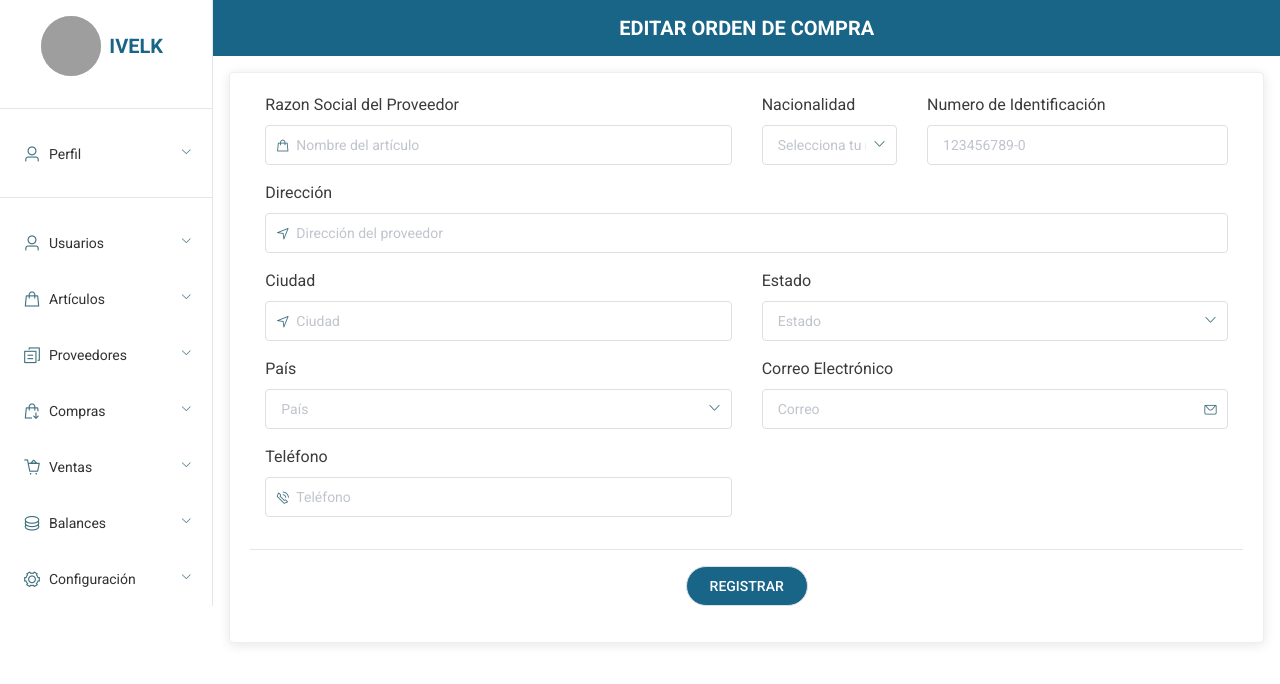
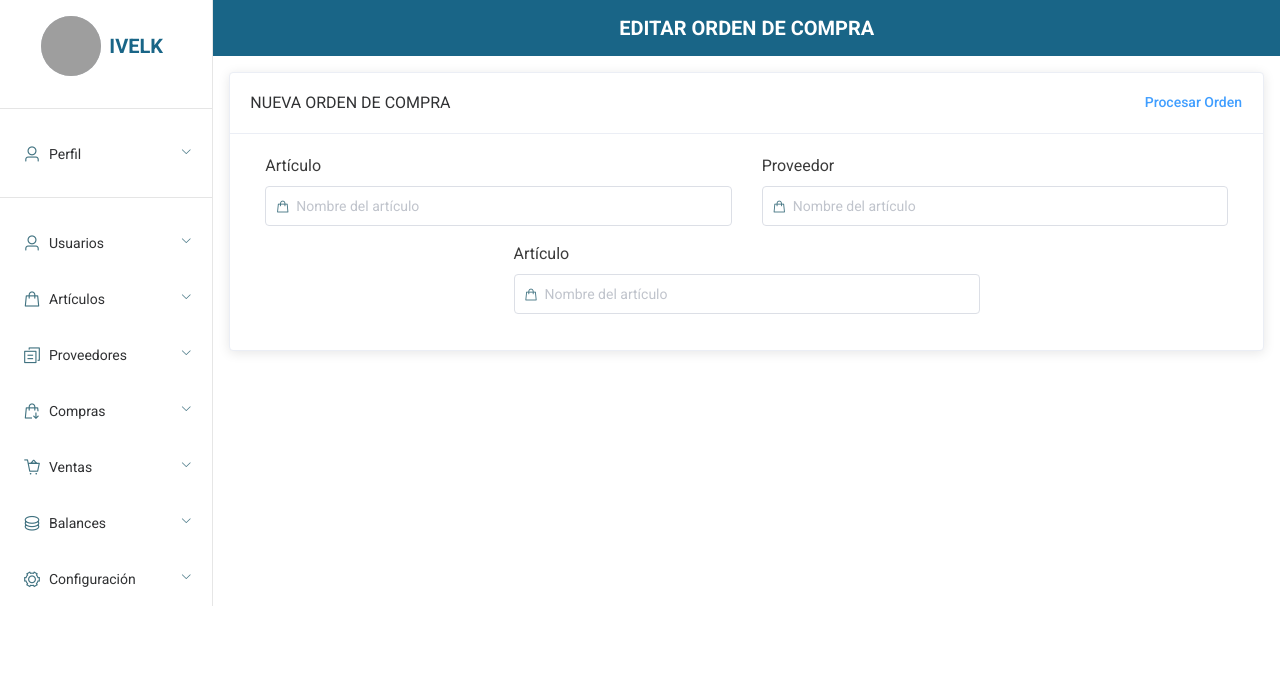
Before and after one commit to robertgon97/Ivelk-Frontend, a Vue app: page /tienda/compras/1 in a window 1280 px wide. Shown: the top 684 px of the page. Built offline with nearby package versions, Linux system fonts and the light colour scheme; grey boxes are pictures that could not be loaded.

Commit message:
Adding orden

```diff
--- a/src/views/Compras/add.vue
+++ b/src/views/Compras/add.vue
@@ -1,97 +1,28 @@
 <template>
   <div>
     <el-card>
-      <form>
-        <div class="row m-0 p-0 justify-content-between">
+      <div slot="header" class="clearfix">
+        <span>NUEVA ORDEN DE COMPRA</span>
+        <el-button style="float: right; padding: 3px 0" type="text">Procesar Orden</el-button>
+      </div>
+      <div class="contenido">
+        <div class="row m-0 p-0 justify-content-center">
           <div class="col-md-6 mb-3">
-            <label>Razon Social del Proveedor</label>
-            <el-input type="text" placeholder="Nombre del artículo" v-model="proveedores.proveedor_razon_social" prefix-icon="el-icon-goods" clearable></el-input>
+            <label>Artículo</label>
+            <el-input type="text" placeholder="Nombre del artículo"  prefix-icon="el-icon-goods" clearable></el-input>
           </div>
-          <div class="col-md-2 mb-3">
-            <label class="w-100">Nacionalidad</label>
-            <el-select placeholder="Selecciona tu nacionalidad" v-model="proveedores.tipo_documento_id">
-            </el-select>
-          </div>
-          <div class="col-md-4 mb-3">
-            <label class="w-100">Numero de Identificación</label>
-            <el-input placeholder="123456789-0" type="text" autocomplete="dni" clearable v-model="proveedores.proveedor_rif"></el-input>
+          <div class="col-md-6 mb-3">
+            <label>Proveedor</label>
+            <el-input type="text" placeholder="Nombre del artículo"  prefix-icon="el-icon-goods" clearable></el-input>
           </div>
         </div>
-        <div class="row m-0 p-0 justify-content-between">
-          <div class="col-md-12 mb-3">
-            <label class="w-100">Dirección</label>
-            <el-input placeholder="Dirección del proveedor" type="text" clearable v-model="proveedores.proveedor_direccion">
-              <i slot="prefix" class="el-input__icon el-icon-position"></i>
-            </el-input>
+        <div class="row m-0 p-0 justify-content-center">
+          <div class="col-md-6 mb-3">
+            <label>Artículo</label>
+            <el-input type="text" placeholder="Nombre del artículo"  prefix-icon="el-icon-goods" clearable></el-input>
           </div>
         </div>
-        <div class="row m-0 p-0 justify-content-between">
-          <div class="col-md-6 mb-3">
-            <label>Ciudad</label>
-            <el-input placeholder="Ciudad" type="text" autocomplete="city" clearable v-model="proveedores.proveedor_ciudad">
-              <i slot="prefix" class="el-input__icon el-icon-position"></i>
-            </el-input>
-          </div>
-          <div class="col-md-6 mb-3">
-            <label>Estado</label>
-            <el-select class="w-100" placeholder="Estado" size="large" v-model="proveedores.proveedor_estado">
-              <el-option label="Amazonas" value="Amazonas" />
-              <el-option label="Anzoátegui" value="Anzoátegui" />
-              <el-option label="Apure" value="Apure" />
-              <el-option label="Aragua" value="Aragua" />
-              <el-option label="Barinas" value="Barinas" />
-              <el-option label="Bolívar" value="Bolívar" />
-              <el-option label="Carabobo" value="Carabobo" />
-              <el-option label="Caracas" value="Caracas" />
-              <el-option label="Cojedes" value="Cojedes" />
-              <el-option label="Delta Amacuro" value="Delta Amacuro" />
-              <el-option label="Falcón" value="Falcón" />
-              <el-option label="Guárico" value="Guárico" />
-              <el-option label="Lara" value="Lara" />
-              <el-option label="Mérida" value="Mérida" />
-              <el-option label="Miranda" value="Miranda" />
-              <el-option label="Monagas" value="Monagas" />
-              <el-option label="Nueva Esparta" value="Nueva Esparta" />
-              <el-option label="Portuguesa" value="Portuguesa" />
-              <el-option label="Sucre" value="Sucre" />
-              <el-option label="Táchira" value="Táchira" />
-              <el-option label="Trujillo" value="Trujillo" />
-              <el-option label="Vargas" value="Vargas" />
-              <el-option label="Yaracuy" value="Yaracuy" />
-              <el-option label="Zulia" value="Zulia" />
-            </el-select>
-          </div>
-        </div>
-        <div class="row m-0 p-0 justify-content-between">
-          <div class="col-md-6 mb-3">
-            <label>País</label>
-            <el-select class="w-100" placeholder="País" size="large" v-model="proveedores.proveedor_pais">
-              <el-option label="Venezuela" value="VENEZUELA" />
-            </el-select>
-          </div>
-          <div class="col-md-6 mb-3">
-            <label>Correo Electrónico</label>
-            <el-input placeholder="Correo" type="email" autocomplete="email" clearable v-model="proveedores.proveedor_correo">
-              <i slot="suffix" class="el-input__icon el-icon-message"></i>
-            </el-input>
-          </div>
-        </div>
-        <div class="row m-0 p-0 justify-content-between">
-          <div class="col-md-6 mb-3">
-            <label>Teléfono</label>
-            <el-input placeholder="Teléfono" type="text" autocomplete="phone" clearable v-model="proveedores.proveedor_telefono">
-              <i slot="prefix" class="el-input__icon el-icon-phone-outline"></i>
-            </el-input>
-          </div>
-          <div class="col-md-6 mb-3"></div>
-        </div>
-        <hr />
-        <div class="row m-0 p-0 justify-content-center">
-          <div class="col-md-3 mb-3 text-center">
-            <el-button class="btn-primario" round @click="addProveedor" v-loading.fullscreen.lock="uploading">Registrar</el-button>
-          </div>
-        </div>
-      </form>
+      </div>
     </el-card>
   </div>
 </template>
@@ -102,18 +33,6 @@
     },
     data () {
       return {
-        proveedores: {
-          proveedor_id: 0,
-          tipo_documento_id: null,
-          proveedor_razon_social: null,
-          proveedor_rif: null,
-          proveedor_direccion: null,
-          proveedor_ciudad: null,
-          proveedor_estado: null,
-          proveedor_pais: null,
-          proveedor_correo: null,
-          proveedor_telefono: null
-        },
         compra: {
           compras_id: 0,
           personas_id: null,
```
